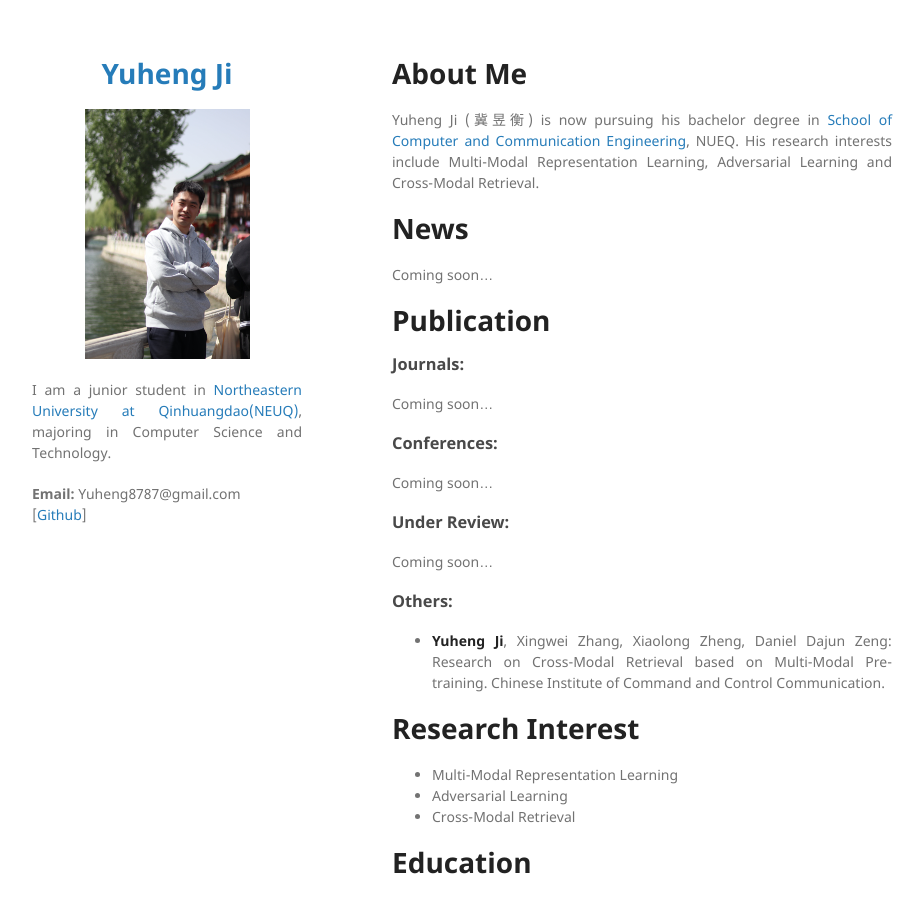
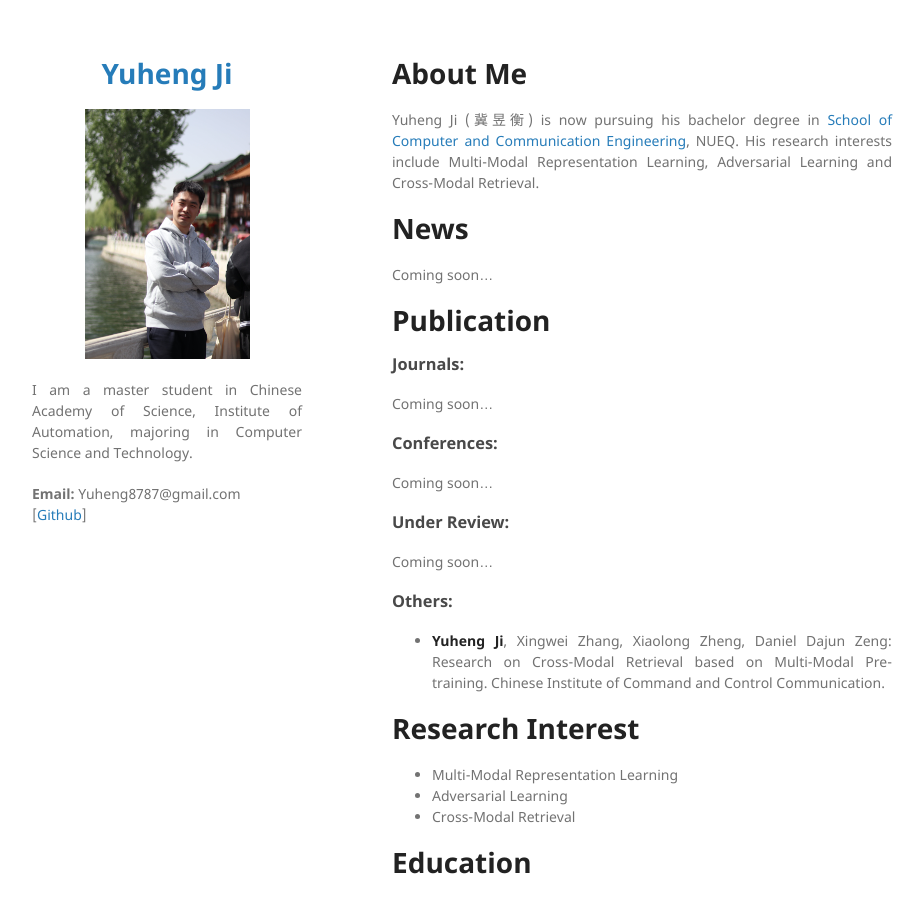
Before and after one commit to Yuheng2000/yuheng2000.github.io, a Jekyll site: the page built from index.md, in a window 1280 px wide and 900 px high. Shown: the whole window, without its empty margins (178-1102 px from the left). Built offline with Jekyll 4.4.1, drawn with Linux system fonts in a browser that asks for light colours; our own code applies the rules of GitHub Pages for plain Markdown files.

Commit message:
Update default.html

```diff
--- a/_layouts/default.html
+++ b/_layouts/default.html
@@ -23,7 +23,7 @@
 
               <h1></h1>
 
-              I am a junior student in <a href="https://www.neuq.edu.cn/">Northeastern University at Qinhuangdao(NEUQ)</a>, majoring in Computer Science and Technology.
+              I am a master student in Chinese Academy of Science, Institute of Automation, majoring in Computer Science and Technology.
 
               <h1></h1>
 
```
